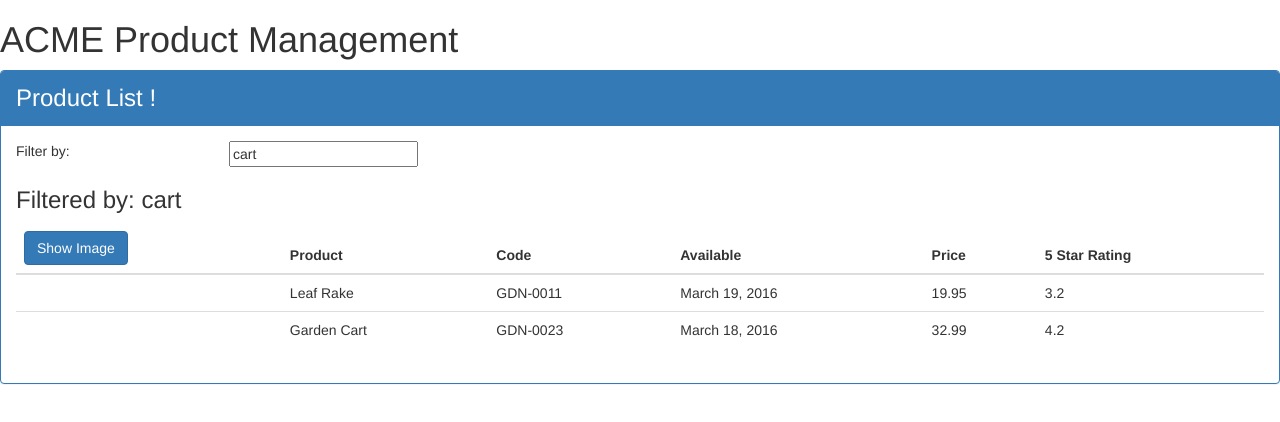
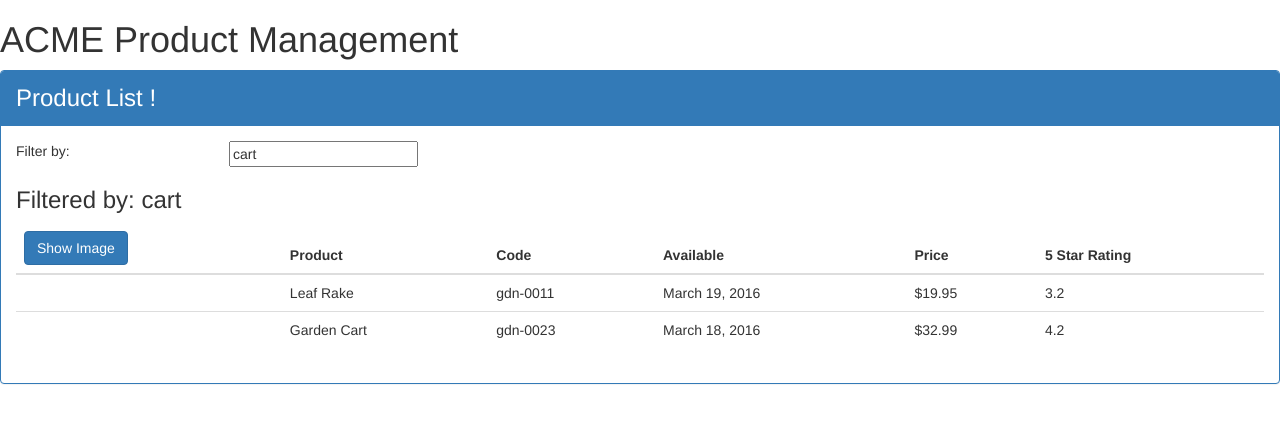
Before and after one commit to cynthialouis/angular2-gettingstarted, an Angular app: page / in a window 1280 px wide. Shown: the top 422 px of the page. Built offline with nearby package versions, Linux system fonts and the light colour scheme.

Commit message:
Transforming data with pipes

```diff
--- a/src/app/products/product-list.component.html
+++ b/src/app/products/product-list.component.html
@@ -45,9 +45,9 @@
                  [style.margin.px]='imageMargin'>
           </td>
           <td>{{ product.productName }}</td>
-          <td>{{ product.productCode }}</td>
+          <td>{{ product.productCode | lowercase }}</td>
           <td>{{ product.releaseDate }}</td>
-          <td>{{ product.price }}</td>
+          <td>{{ product.price | currency:'USD':true:'1.2-2' | lowercase }}</td>
           <td>{{ product.starRating }}</td>
         </tr>
         </tbody>
```
